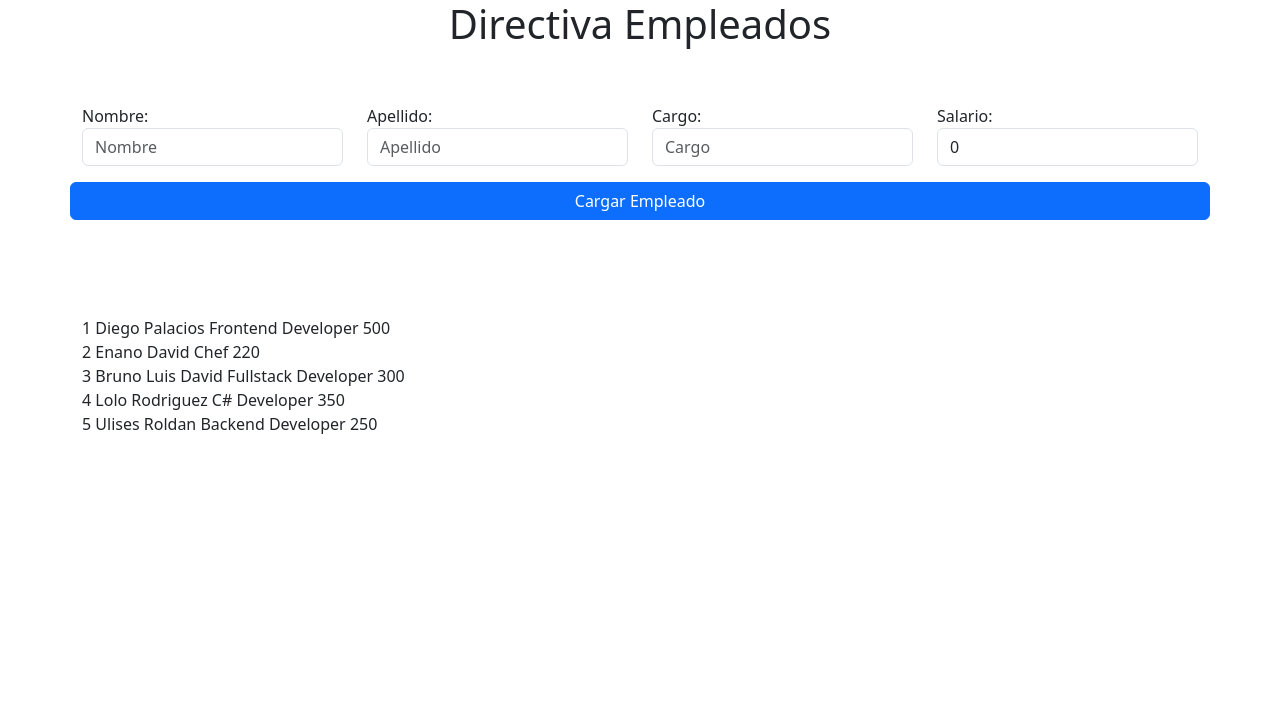
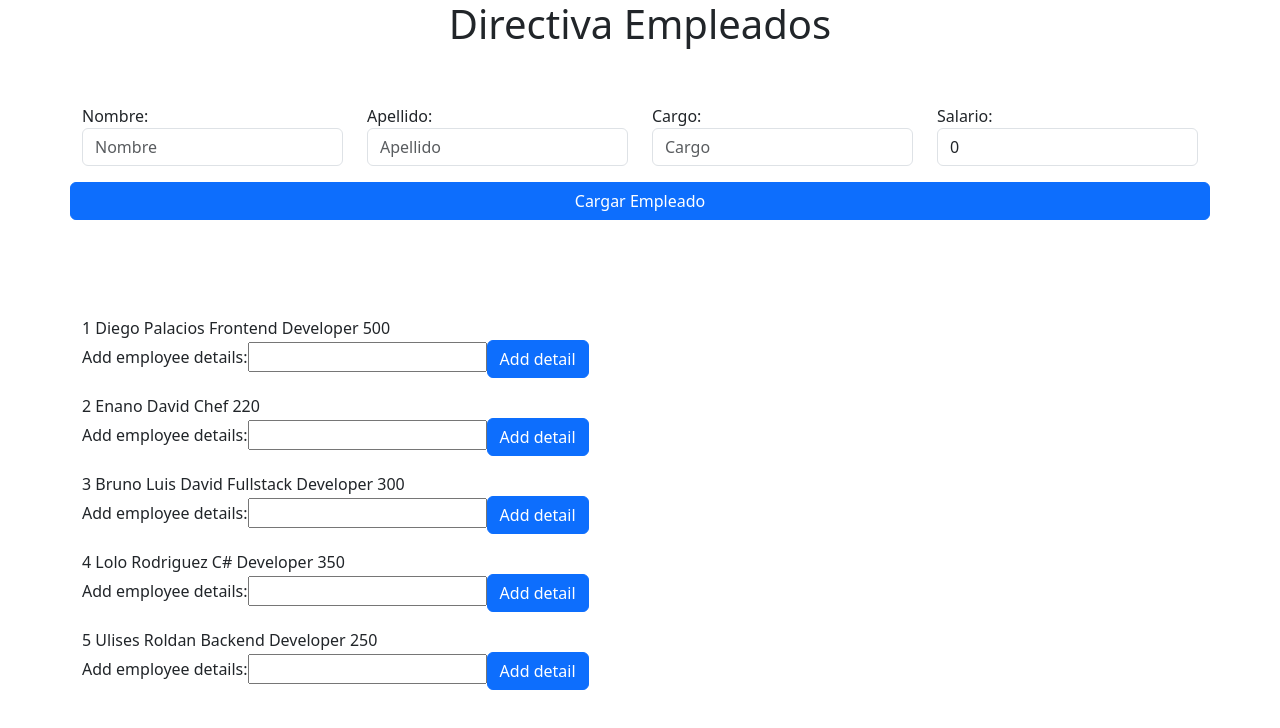
Before and after one commit to CodingDiego/DirectivasII, an Angular app: page / in a window 1280 px wide. Shown: the top 728 px of the page. Built offline with nearby package versions, Linux system fonts and the light colour scheme.

Commit message:
ADD:Child -> Parent DataFlow

```diff
--- a/src/app/app.component.ts
+++ b/src/app/app.component.ts
@@ -2,8 +2,8 @@ import { Component } from '@angular/core';
 import { CommonModule } from '@angular/common';
 import { RouterOutlet } from '@angular/router';
 import { FormsModule } from '@angular/forms';
+import { ChildEmployeeComponent } from './child-employee/child-employee.component';
 import { Empleado } from './empleado.model';
-import { ChildEmployeeComponent } from './child-employee/child-employee.component';
 
 @Component({
   selector: 'app-root',
@@ -23,15 +23,15 @@ export class AppComponent {
     new Empleado("Ulises","Roldan","Backend Developer", 250),
   ];
 
+  cuadroNombre:string = "";
+  cuadroApellido:string = "";
+  cuadroCargo:string = "";
+  cuadroSalario:number = 0;
+
+
   agregarEmpleado(){
 
     let miEmpleado = new Empleado(this.cuadroNombre, this.cuadroApellido, this.cuadroCargo, this.cuadroSalario);
     this.empleados.push(miEmpleado);
   }
-
-  cuadroNombre:string = "";
-  cuadroApellido:string = "";
-  cuadroCargo:string = "";
-  cuadroSalario:number = 0;
-
 }
--- a/src/app/child-employee/child-employee.component.html
+++ b/src/app/child-employee/child-employee.component.html
@@ -9,6 +9,13 @@
           {{itemEmpleado.nombre}} {{itemEmpleado.apellido}} {{itemEmpleado.cargo}} {{itemEmpleado.salario}}
 
         </div>
+
+        <app-employee-details (employeeDetails)="addDetails($event)"></app-employee-details>
+
+        <ul style="list-style: none;">
+          <li *ngFor="let detail of arrayDetails">{{detail}}</li>
+        </ul>
+
       </div>
     </div>
   </div>
--- a/src/app/child-employee/child-employee.component.ts
+++ b/src/app/child-employee/child-employee.component.ts
@@ -1,11 +1,12 @@
 import { Component, Input } from '@angular/core';
 import { CommonModule } from '@angular/common';
 import { Empleado } from '../empleado.model';
+import { EmployeeDetailsComponent } from '../employee-details/employee-details.component';
 
 @Component({
   selector: 'app-child-employee',
   standalone: true,
-  imports: [CommonModule],
+  imports: [CommonModule, EmployeeDetailsComponent],
   templateUrl: './child-employee.component.html',
   styleUrl: './child-employee.component.css'
 })
@@ -14,6 +15,10 @@ export class ChildEmployeeComponent {
   @Input() itemEmpleado:Empleado;
   @Input() indice:number;
 
-  constructor() { }
+  arrayDetails = [''];
+
+  addDetails(newDetails:string){
+    this.arrayDetails.push(newDetails);
+  }
 
 }
--- /dev/null
+++ b/src/app/employee-details/employee-details.component.html
@@ -0,0 +1,5 @@
+<label >Add employee details:</label>
+
+<input type="text" #newDetail>
+
+<button (click)="addEmployeeDetails(newDetail.value)" class="btn btn-primary">Add detail</button>
--- /dev/null
+++ b/src/app/employee-details/employee-details.component.ts
@@ -0,0 +1,20 @@
+import { Component, Output, EventEmitter } from '@angular/core';
+import { CommonModule } from '@angular/common';
+
+@Component({
+  selector: 'app-employee-details',
+  standalone: true,
+  imports: [CommonModule],
+  templateUrl: './employee-details.component.html',
+  styleUrl: './employee-details.component.css'
+})
+export class EmployeeDetailsComponent {
+  @Output() employeeDetails = new EventEmitter<string>();
+
+  addEmployeeDetails(value: string){
+    this.employeeDetails.emit(value)
+  }
+
+
+
+}
```
Also changed, not shown: src/app/employee-details/employee-details.component.css (added).
